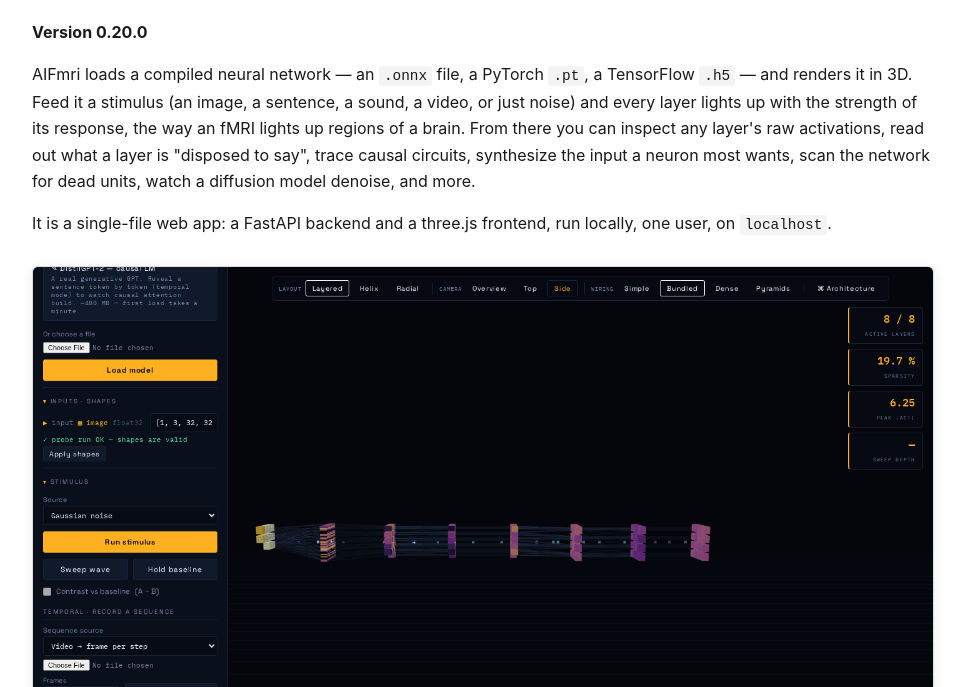
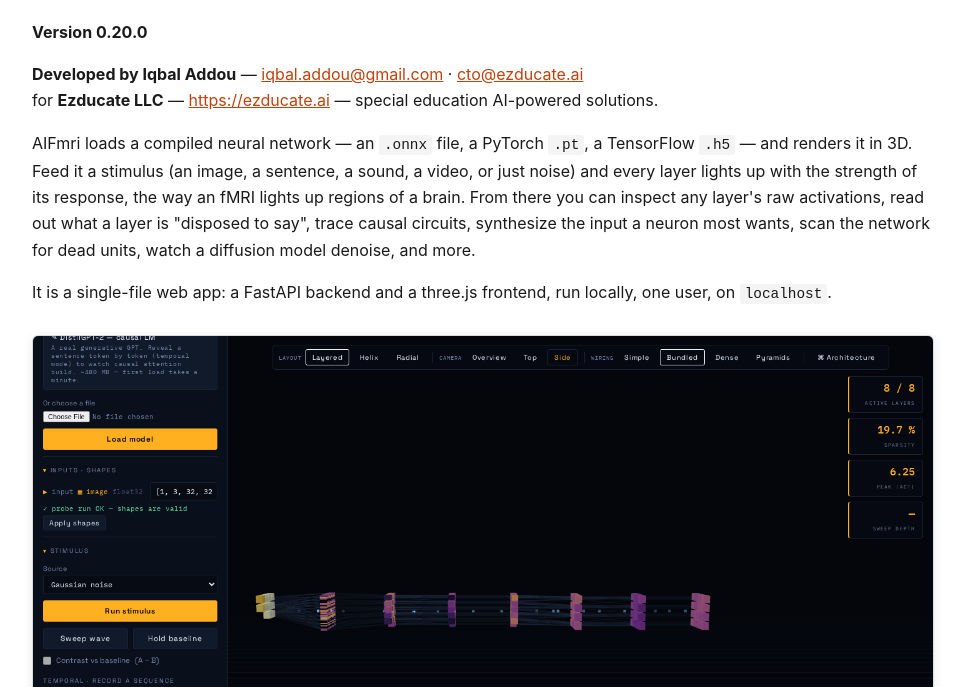
Before and after one commit to ezducate/aifmri, a plain HTML site: page DOCUMENTATION.html in a window 1280 px wide. Shown: the part 113-800 px from the top of the page, without its empty margins (158-1123 px from the left). Drawn offline with Linux system fonts and the light colour scheme.

Commit message:
Update documentation
Update documentation

```diff
--- a/DOCUMENTATION.html
+++ b/DOCUMENTATION.html
@@ -21,6 +21,8 @@
 </style></head><body>
 <h1 id="aifmri-functional-imaging-for-neural-networks">AIFmri — functional imaging for neural networks</h1>
 <p><strong>Version 0.20.0</strong></p>
+<p><strong>Developed by Iqbal Addou</strong> — <a href="mailto:iqbal.addou@gmail.com">iqbal.addou@gmail.com</a> · <a href="mailto:cto@ezducate.ai">cto@ezducate.ai</a><br>
+for <strong>Ezducate LLC</strong> — <a href="https://ezducate.ai">https://ezducate.ai</a> — special education AI-powered solutions.</p>
 <p>AIFmri loads a compiled neural network — an <code>.onnx</code> file, a PyTorch <code>.pt</code>, a
 TensorFlow <code>.h5</code> — and renders it in 3D. Feed it a stimulus (an image, a
 sentence, a sound, a video, or just noise) and every layer lights up with the
@@ -468,4 +470,5 @@ guard at every laptop width.</em></p>
 <hr />
 <p><em>Generated for AIFmri v0.20.0. All UI screenshots are of the current build;
 the version badge visible in several of them reads v0.20.0.</em></p>
+<p><em>AIFmri was developed by <strong>Iqbal Addou</strong> (<a href="mailto:iqbal.addou@gmail.com">iqbal.addou@gmail.com</a> · <a href="mailto:cto@ezducate.ai">cto@ezducate.ai</a>) for <strong>Ezducate LLC</strong> — <a href="https://ezducate.ai">https://ezducate.ai</a> — special education AI-powered solutions. © 2026 Ezducate LLC.</em></p>
 </body></html>
```
Also changed, not shown: 4 other files.
